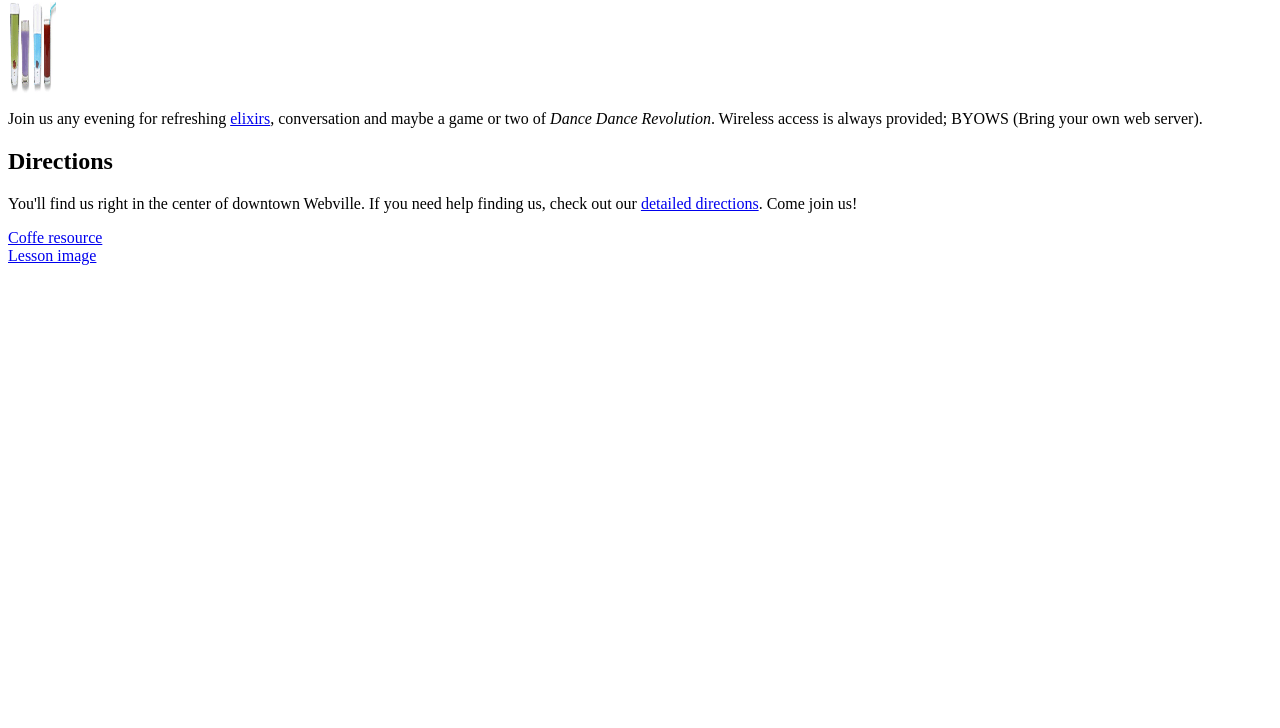
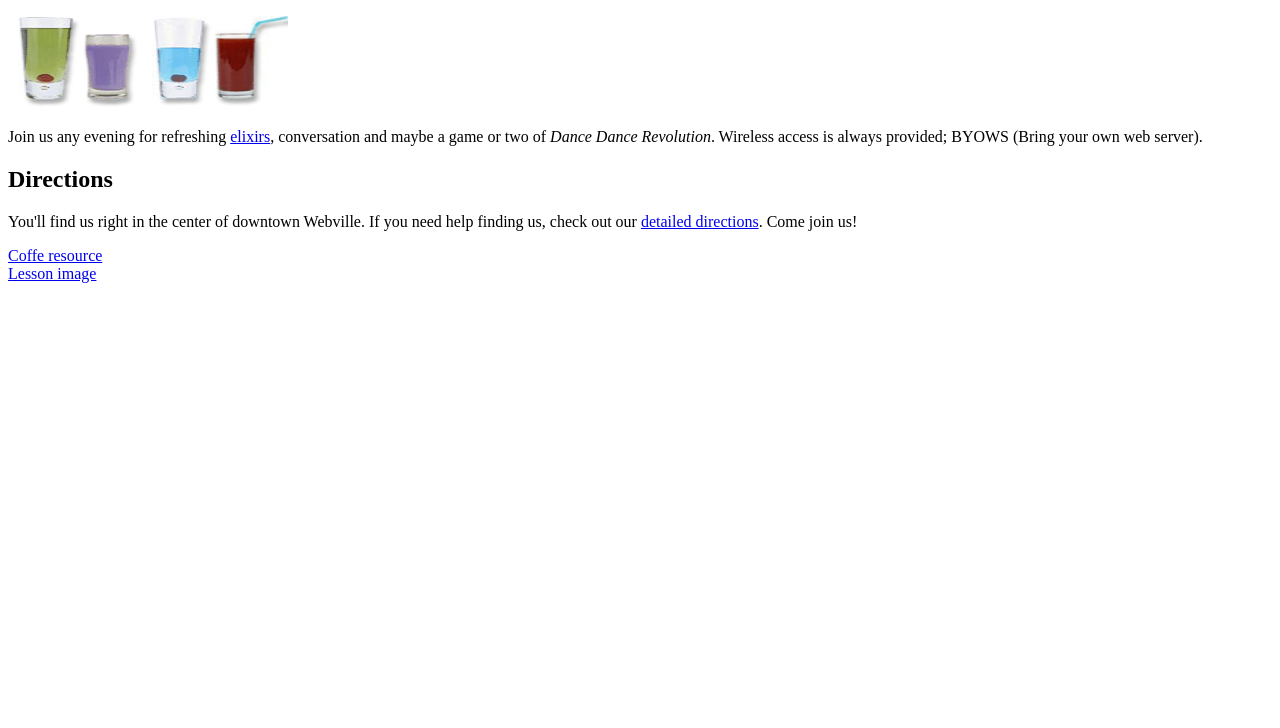
Before and after one commit to KozakDima/KozakDima.github.io, a plain HTML site: page Drinks/index.html in a window 1280 px wide. Shown: the part 72-800 px from the top of the page. Drawn offline with Linux system fonts and the light colour scheme.

Commit message:
Update index.html

```diff
--- a/Drinks/index.html
+++ b/Drinks/index.html
@@ -1,3 +1,4 @@
+<!doctype html>
 <html>
 
 <head>
@@ -6,7 +7,7 @@
 
 <body>
 	<h1>Welcome to the New and Improved Head First Lounge</h1>
-	<img src="images/drinks.gif" width="48" height="100">
+	<img src="images/drinks.gif" width="280" height="100">
 	<p>
 		Join us any evening for
 		refreshing <a href="beverages/elixir.html">elixirs</a>,
```
